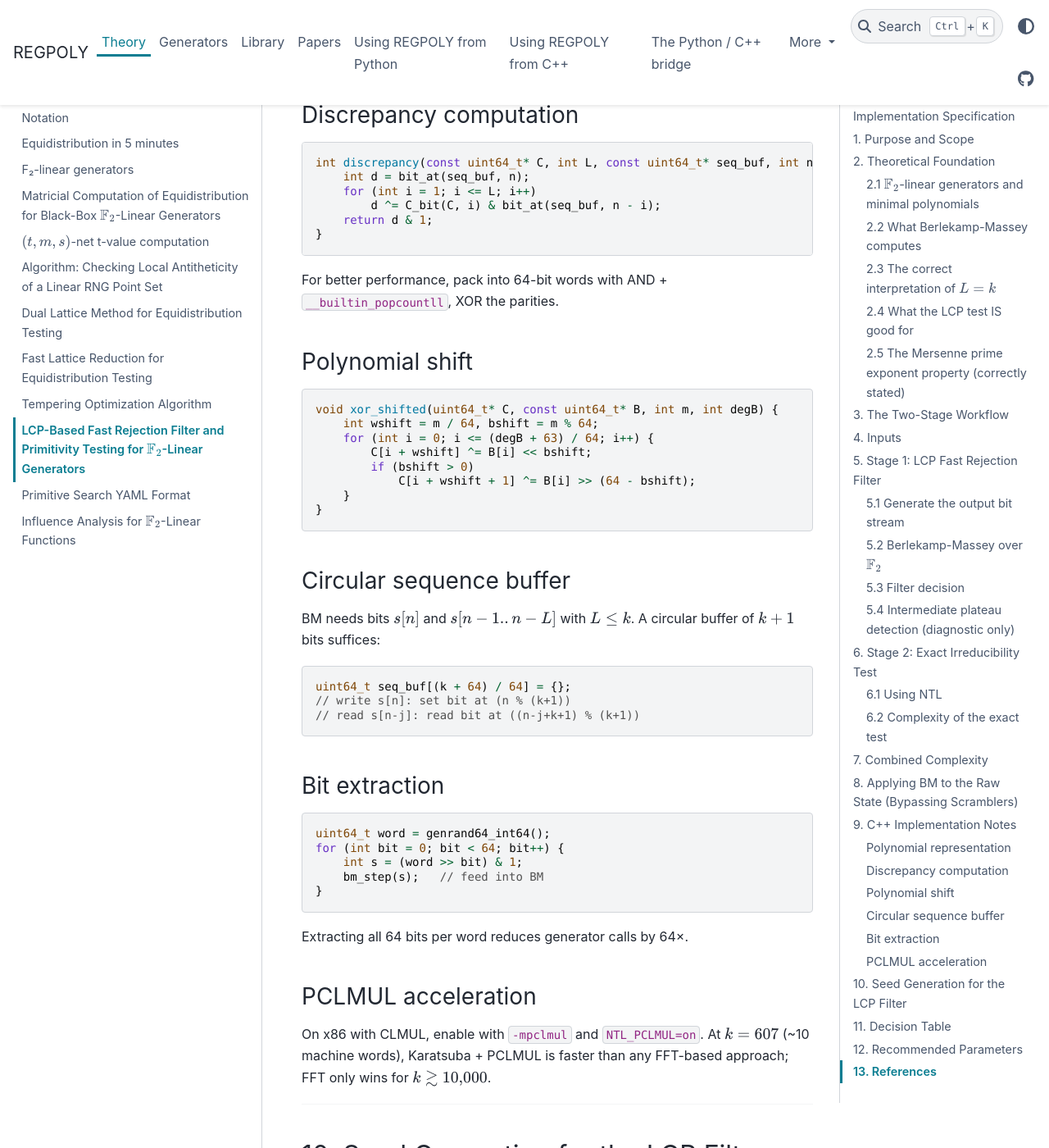
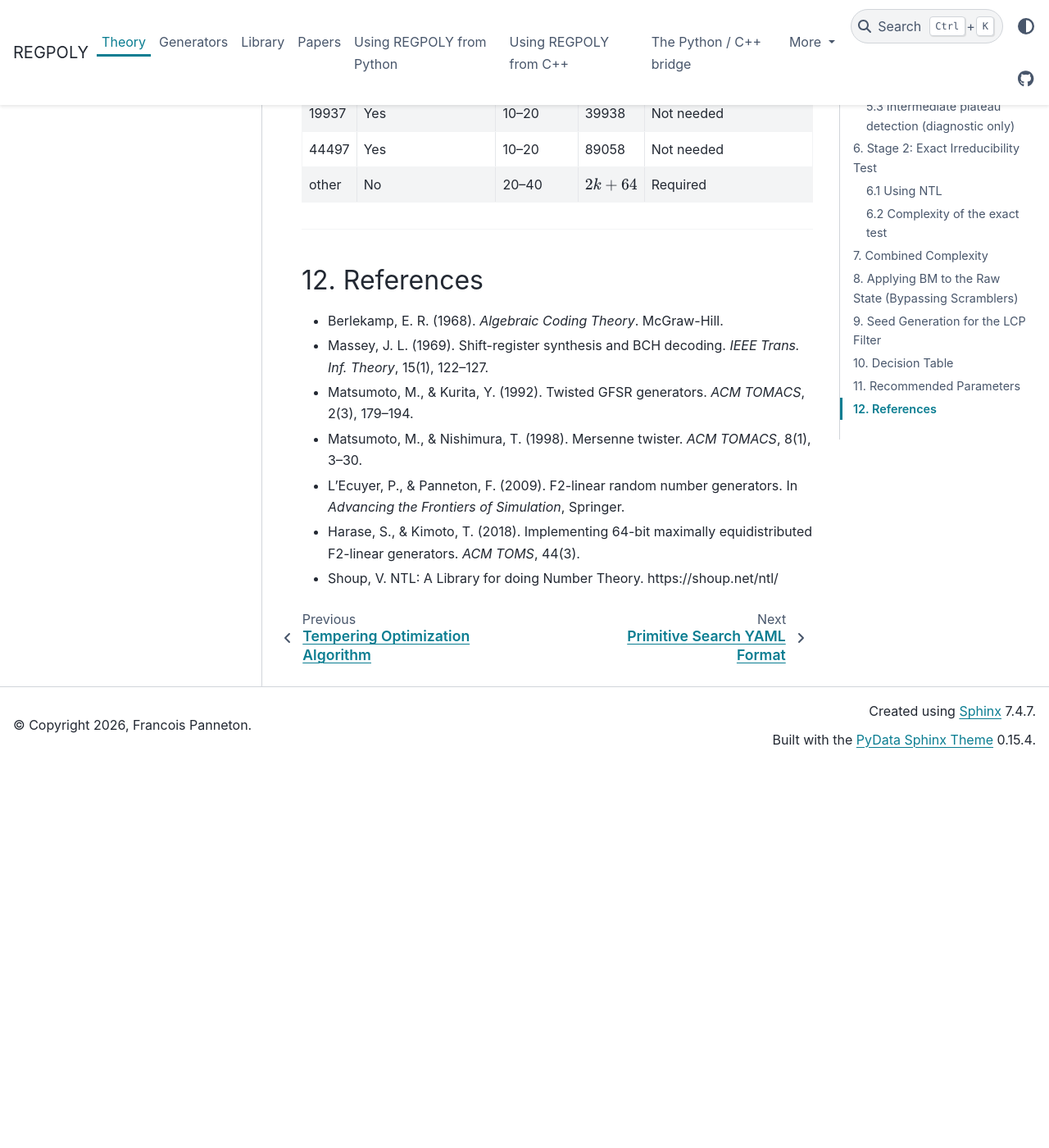
Before and after one commit to pannetof/regpoly, a Sphinx documentation site: the page built from docs/theory/lcp-irreducibility.md, in a window 1280 px wide and 1400 px high, scrolled down 9161 px. Shown: the whole window at 82% size. Built offline with Sphinx 7.4.7 and the PyData theme 0.15.4, drawn with Linux system fonts in a browser that asks for light colours; pages that are not in the unit, such as notebooks, are missing from menus; after the commit the page ends 10092 px from its top, so only the background shows below that; some of the changed text lies outside the part shown.

Commit message:
Remove BM-kernel-implementation content from the LCP spec
Two sections were written purely for whoever implements/reviews the
Berlekamp-Massey kernel itself, not for anyone using the LCP filter or
reading the algorithm it specifies:

- 5.2 "Berlekamp-Massey over F_2": the full connection-polynomial /
  discrepancy pseudocode walkthrough.
- 9 "C++ Implementation Notes": polynomial representation,
  discrepancy computation, polynomial shift, circular buffer, bit
  extraction, and PCLMUL acceleration -- all duplicating, in more
  detail, the kind of note already removed from
  equidistribution-spec.md.

Renumbered the surrounding subsections/sections to close the gaps;
no cross-references to the removed numbers existed anywhere in docs/.

Co-Authored-By: Claude Sonnet 5 <noreply@anthropic.com>

````diff
--- a/docs/theory/lcp-irreducibility.md
+++ b/docs/theory/lcp-irreducibility.md
@@ -192,47 +192,7 @@ for i = 0 to N-1:
 > output does not satisfy a $\mathbb{F}_2$ linear recurrence. Apply BM to the **raw state bits**
 > before the scrambler. See Section 8.
 
-### 5.2 Berlekamp-Massey over $\mathbb{F}_2$
-
-BM maintains:
-
-| Variable | Type | Meaning |
-|---|---|---|
-| `L` | int | Current linear complexity $= \deg(m(x))$ so far |
-| `C[0..k]` | bit array | Current connection polynomial, `C[0] = 1` |
-| `B[0..k]` | bit array | Previous connection polynomial |
-| `m` | int | Steps since last length increase |
-
-**Initialise:** `L = 0`, `C = [1]`, `B = [1]`, `m = 1`.
-
-**For each bit `s[n]`, `n = 0, 1, …, N-1`:**
-
-```
-1. Compute discrepancy:
-       d = s[n] XOR popcount(C[1..L] AND s[n-1..n-L]) mod 2
-
-2. If d == 0:
-       m += 1
-
-3. If d == 1:
-       T = copy(C)
-       for i = m to deg(B)+m:
-           C[i] ^= B[i-m]          // C = C XOR x^m * B
-
-       if 2*L <= n:
-           L = n + 1 - L
-           B = T
-           m = 1
-       else:
-           m += 1
-```
-
-All arithmetic is XOR and AND over $\mathbb{F}_2$. No modular inverses needed.
-
-**Polynomial shift:** `C[i] ^= B[i-m]` for `i = m .. deg(B)+m`, with `B[j] = 0`
-for `j < 0`.
-
-### 5.3 Filter decision
+### 5.2 Filter decision
 
 ```
 if L < k:
@@ -253,7 +213,7 @@ After all t seeds give L = k:
 → DO NOT conclude irreducibility or primitivity from this alone
 ```
 
-### 5.4 Intermediate plateau detection (diagnostic only)
+### 5.3 Intermediate plateau detection (diagnostic only)
 
 If during a BM run $L$ stabilises at $\ell$ with $0 < \ell < k$ for more than $2\ell$ consecutive steps:
 
@@ -350,74 +310,7 @@ raw state or the output can be used — both yield the same minimal polynomial.
 
 ---
 
-## 9. C++ Implementation Notes
-
-### Polynomial representation
-
-```cpp
-static const int WORDS = (k + 63) / 64;
-uint64_t C[WORDS] = {};   C[0] = 1;
-uint64_t B[WORDS] = {};   B[0] = 1;
-```
-
-### Discrepancy computation
-
-```cpp
-int discrepancy(const uint64_t* C, int L, const uint64_t* seq_buf, int n) {
-    int d = bit_at(seq_buf, n);
-    for (int i = 1; i <= L; i++)
-        d ^= C_bit(C, i) & bit_at(seq_buf, n - i);
-    return d & 1;
-}
-```
-
-For better performance, pack into 64-bit words with AND + `__builtin_popcountll`, XOR
-the parities.
-
-### Polynomial shift
-
-```cpp
-void xor_shifted(uint64_t* C, const uint64_t* B, int m, int degB) {
-    int wshift = m / 64, bshift = m % 64;
-    for (int i = 0; i <= (degB + 63) / 64; i++) {
-        C[i + wshift] ^= B[i] << bshift;
-        if (bshift > 0)
-            C[i + wshift + 1] ^= B[i] >> (64 - bshift);
-    }
-}
-```
-
-### Circular sequence buffer
-
-BM needs bits $s[n]$ and $s[n-1..n-L]$ with $L \le k$. A circular buffer of $k+1$ bits suffices:
-
-```cpp
-uint64_t seq_buf[(k + 64) / 64] = {};
-// write s[n]: set bit at (n % (k+1))
-// read s[n-j]: read bit at ((n-j+k+1) % (k+1))
-```
-
-### Bit extraction
-
-```cpp
-uint64_t word = genrand64_int64();
-for (int bit = 0; bit < 64; bit++) {
-    int s = (word >> bit) & 1;
-    bm_step(s);   // feed into BM
-}
-```
-
-Extracting all 64 bits per word reduces generator calls by 64×.
-
-### PCLMUL acceleration
-
-On x86 with CLMUL, enable with `-mpclmul` and `NTL_PCLMUL=on`. At $k = 607$ (~10 machine
-words), Karatsuba + PCLMUL is faster than any FFT-based approach; FFT only wins for
-$k \gtrsim 10{,}000$.
-
----
-
-## 10. Seed Generation for the LCP Filter
+## 9. Seed Generation for the LCP Filter
 
 Seeds must be nonzero, independent, and uniformly random over $\mathbb{F}_2^k \setminus \{0\}$. Use a
 separate generator (e.g., splitmix64 seeded from hardware clock) to produce $k$ bits per
@@ -458,7 +351,7 @@ case in practice.
 
 ---
 
-## 13. References
+## 12. References
 
 - Berlekamp, E. R. (1968). *Algebraic Coding Theory*. McGraw-Hill.
 - Massey, J. L. (1969). Shift-register synthesis and BCH decoding. *IEEE Trans. Inf. Theory*,
````
Also changed, not shown: other parts of docs/theory/lcp-irreducibility.md (+2 -2 lines).
